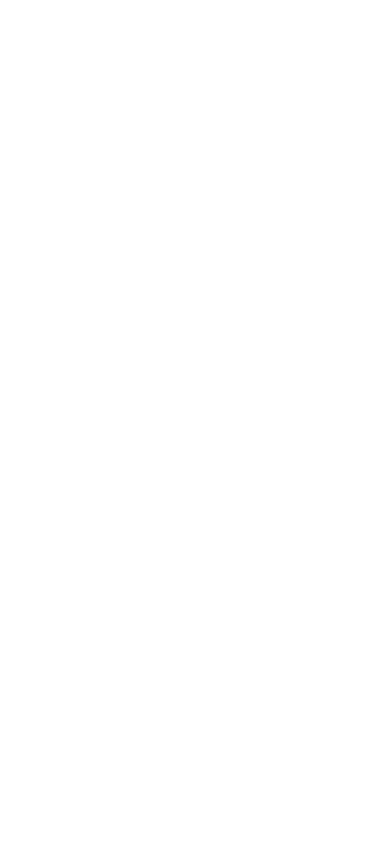
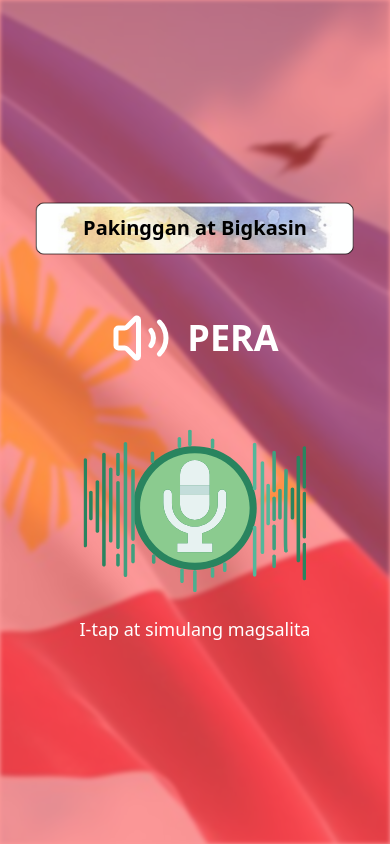
Before and after one commit to JhonnBretana/LingGO, a React app in the folder frontend/: page /speech-mic-with-voice in a window 390 px wide. Before the commit this address had no page. Built offline with nearby package versions, Linux system fonts and the light colour scheme; the HTML template or start-up script is replaced by a standard one.

Commit message:
Speech Microphone with Voice UI

```diff
--- a/frontend/src/App.jsx
+++ b/frontend/src/App.jsx
@@ -25,6 +25,7 @@
 
 // Questions
 import DragAndDrop4ChoicesWithVoice from "./module/components/questions/DragAndDrop4ChoicesWithVoice.jsx";
+import SpeechMicWithVoice from "./module/components/questions/SpeechMicWithVoice.jsx";
 
 function App() {
   return (
@@ -55,6 +56,7 @@
           path="/drag-and-drop-4-choices-with-voice"
           element={<DragAndDrop4ChoicesWithVoice />}
         />
+        <Route path="/speech-mic-with-voice" element={<SpeechMicWithVoice />} />
       </Routes>
     </div>
   );
--- a/frontend/src/module/components/BackgroundLayout.jsx
+++ b/frontend/src/module/components/BackgroundLayout.jsx
@@ -3,7 +3,7 @@
 
 function BackgroundLayout({ children }) {
   return (
-    <div className="relative flex flex-col items-center justify-center h-screen">
+    <div className="relative flex flex-col items-center justify-center h-screen overflow-hidden">
       {/* Background Image */}
       <img
         src={FlagBackground}
--- /dev/null
+++ b/frontend/src/module/components/questions/SpeechMicWithVoice.jsx
@@ -0,0 +1,35 @@
+import React from "react";
+import BackgroundLayout from "../BackgroundLayout";
+import QuestionsBar from "../../../assets/clickbar.png";
+import { Mic, Volume2 } from "lucide-react";
+import Microphone from "../../../assets/Microphone.png";
+
+function SpeechMicWithVoice() {
+  return (
+    <BackgroundLayout>
+      <div className="flex flex-col items-center justify-center min-h-screen gap-5">
+        <div className="relative w-80 mb-4">
+          <img src={QuestionsBar} alt="Questions Bar" className="w-80" />
+          <div className="absolute inset-0 flex items-center justify-center">
+            <span className="text-xl font-semibold">Pakinggan at Bigkasin</span>
+          </div>
+        </div>
+        <div className="flex items-center gap-4 my-4">
+          <Volume2 className="text-white" size={60} />
+          <p className="text-4xl font-semibold text-white">PERA</p>
+        </div>
+        {/* <div>
+          <Mic className="text-white" size={120} />
+        </div> */}
+        <div>
+          <img className="my-5" src={Microphone} alt="Microphone" />
+          <p className="text-lg font-medium text-white">
+            I-tap at simulang magsalita
+          </p>
+        </div>
+      </div>
+    </BackgroundLayout>
+  );
+}
+
+export default SpeechMicWithVoice;
```
Also changed, not shown: frontend/src/assets/Microphone.png (added).
